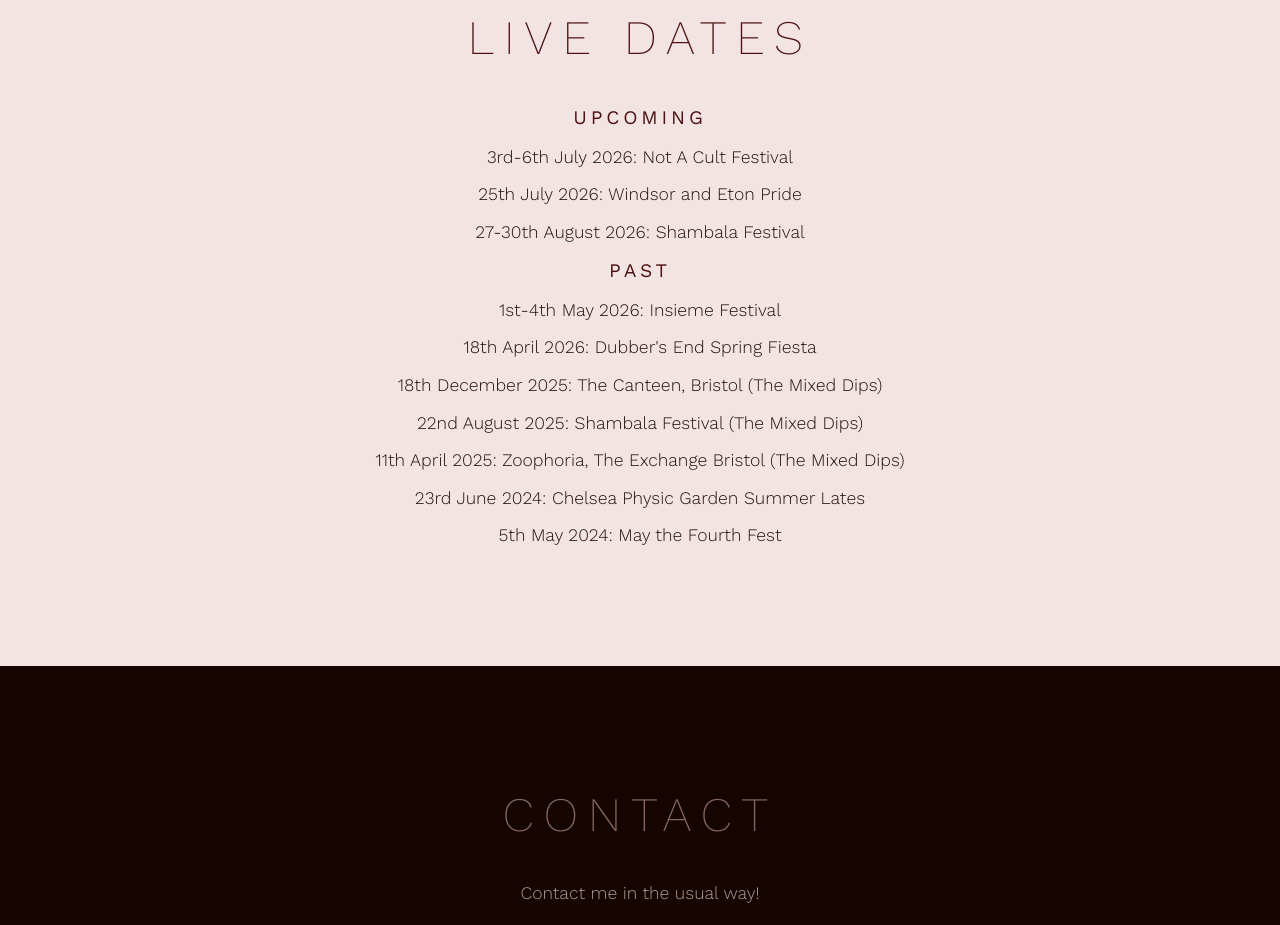
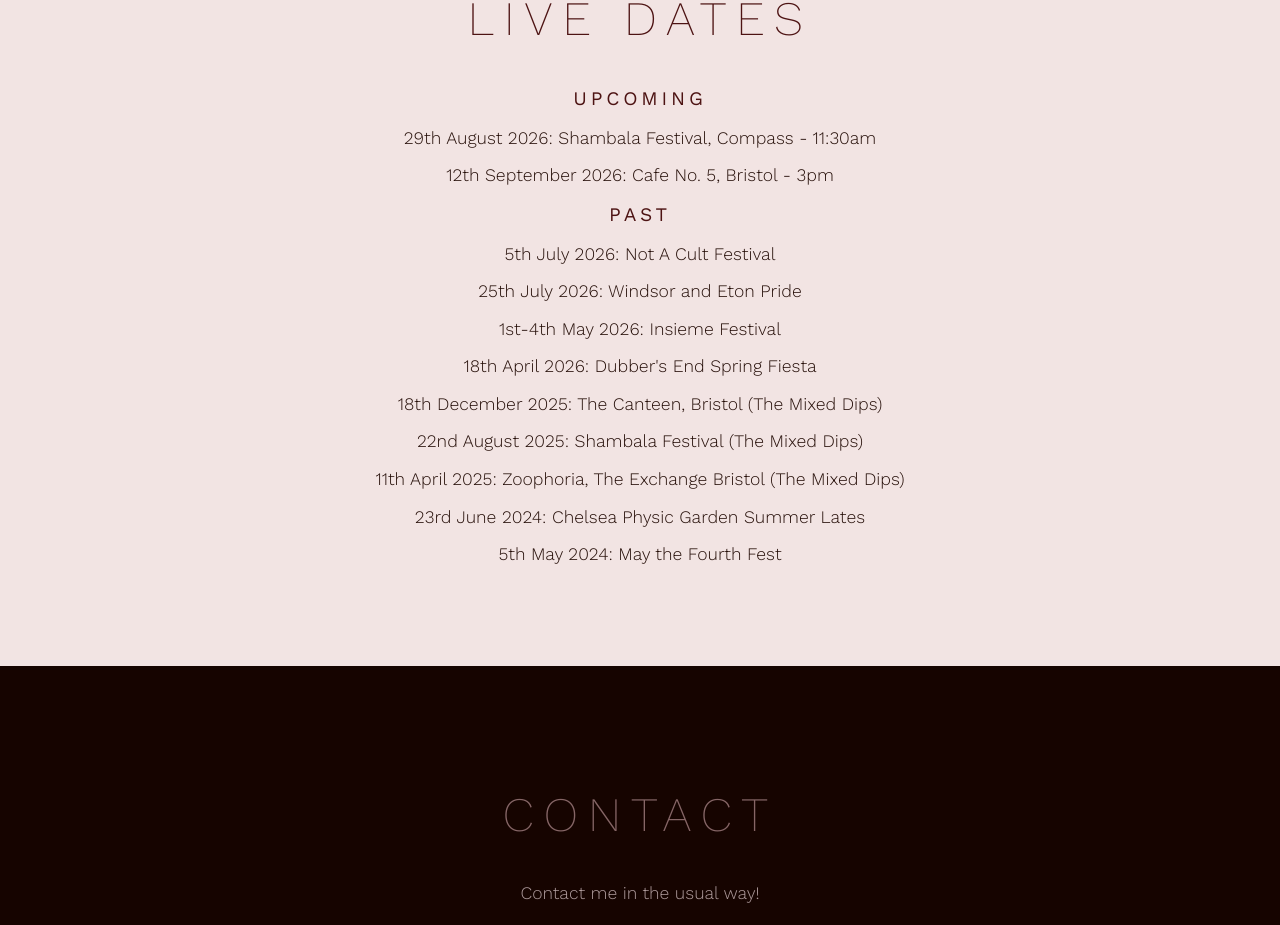
Before and after one commit to sohyphae/shweb, a React (Vite) app: page / in a window 1280 px wide. Shown: the part 6040-6965 px from the top of the page. Built offline with nearby package versions, Linux system fonts and the light colour scheme.

Commit message:
update live shows

```diff
--- a/src/components/Live.tsx
+++ b/src/components/Live.tsx
@@ -6,10 +6,11 @@
       <div className="live-container">
         <h2 className="section-header text-mid-dark">Live Dates</h2>
         <h2 className="dates-header text-mid-dark">Upcoming</h2>
-        <p className="body-text text-dark">3rd-6th July 2026: Not A Cult Festival</p>
+        <p className="body-text text-dark">29th August 2026: Shambala Festival, Compass - 11:30am</p>
+        <p className="body-text text-dark">12th September 2026: Cafe No. 5, Bristol - 3pm</p>
+        <h2 className="dates-header text-mid-dark">Past</h2>
+        <p className="body-text text-dark">5th July 2026: Not A Cult Festival</p>
         <p className="body-text text-dark">25th July 2026: Windsor and Eton Pride</p>
-        <p className="body-text text-dark">27-30th August 2026: Shambala Festival</p>
-        <h2 className="dates-header text-mid-dark">Past</h2>
         <p className="body-text text-dark">1st-4th May 2026: Insieme Festival</p>
         <p className="body-text text-dark">18th April 2026: Dubber's End Spring Fiesta</p>
         <p className="body-text text-dark">18th December 2025: The Canteen, Bristol (The Mixed Dips)</p>
```
